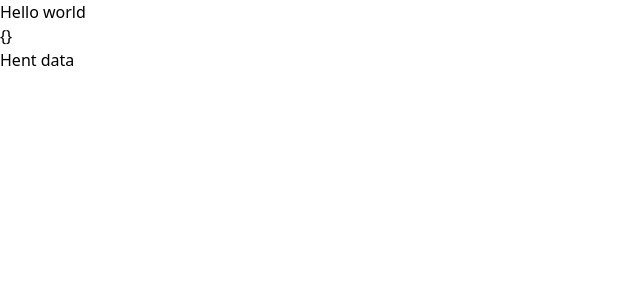
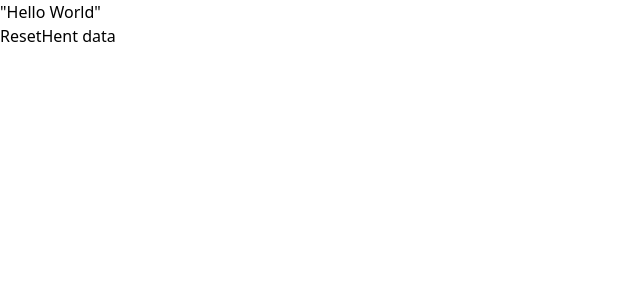
Before and after one commit to andersravn32/tradify-client, a React (Vite) app: page /dashboard in a window 1280 px wide. Both pictures are taken after a click on the button "Hent data". Shown: the top 300 px of the page, without its empty margins (0-640 px from the left). Built offline with nearby package versions, Linux system fonts and the light colour scheme; no server answers.

Commit message:
Add: Added 2-way data binding using context

```diff
--- a/src/components/Demo.jsx
+++ b/src/components/Demo.jsx
@@ -1,15 +1,25 @@
 import { useContext } from "react";
-import useUserContext from "../context/User";
+import useUserContext from "../context/UserContext";
 const UserContext = useUserContext();
 
 function Demo() {
-  const user = useContext(UserContext);
-  return (
-    <>
-      <h1>Hello world</h1>
-      <p>{JSON.stringify(user)}</p>
-    </>
-  );
+  const { user, setUser } = useContext(UserContext);
+
+  const handleClick = (e) => {
+    console.log(e);
+    setUser("Hello world 2");
+  };
+
+  if (user) {
+    return (
+      <>
+        <p>{JSON.stringify(user)}</p>
+        <button onClick={handleClick}>Reset</button>
+      </>
+    );
+  }
+
+  return <p>No context found</p>;
 }
 
 export default Demo;
--- a/src/context/User.js
+++ b/src/context/UserContext.js
@@ -3,5 +3,5 @@ import { createContext } from "react";
 const UserContext = createContext(null);
 
 export default () => {
-    return UserContext;
+  return UserContext;
 };
--- a/src/pages/Dashboard.jsx
+++ b/src/pages/Dashboard.jsx
@@ -1,30 +1,26 @@
 import { useEffect, useState, useContext } from "react";
-import useUserContext from "../context/User";
+import useUserContext from "../context/UserContext";
 import Demo from "../components/Demo";
 
 const UserContext = useUserContext();
 
 function Dashboard() {
-  const [user, setUser] = useState({});
+  const [user, setUser] = useState(null);
 
-  const refresh = async () => {
-    const req = await fetch("https://prod.tradify.dk/auth/refresh", {
-      method: "POST",
-      headers: {
-        "Content-Type": "application/json",
-      },
-      body: JSON.stringify({
-        token: "********",
-      }),
-    }).then((res) => res.json());
+  const value = {
+    user: user,
+    setUser: setUser,
+  };
 
-    setUser(req);
+  const handleClick = (e) => {
+    console.log(e)
+    setUser("Hello World")
   };
 
   return (
-    <UserContext.Provider value={user}>
+    <UserContext.Provider value={value}>
       <Demo />
-      <button onClick={refresh}>Hent data</button>
+      <button onClick={handleClick}>Hent data</button>
     </UserContext.Provider>
   );
 }
```
